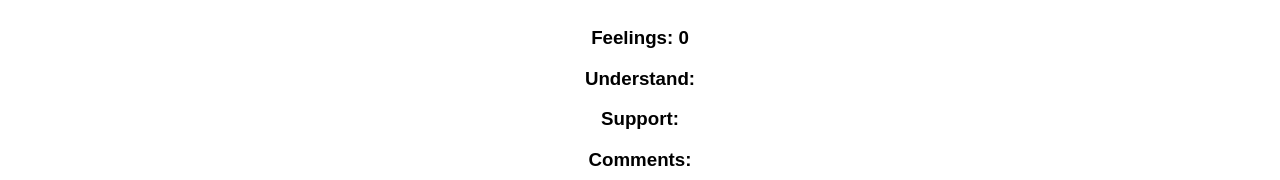
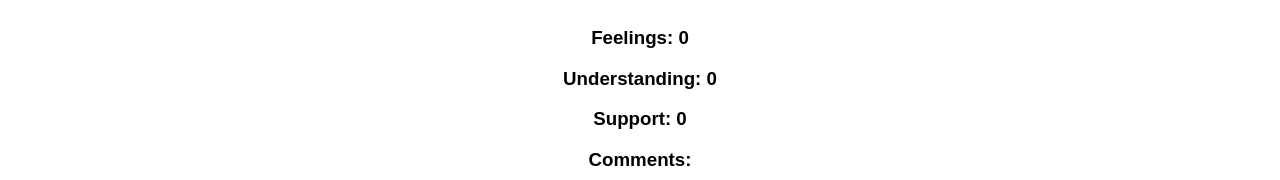
Before and after one commit to yasis12/weekend-redux-feedback-loop, a React (Create React App) app: page /#/5 in a window 1280 px wide. Shown: the part 212-392 px from the top of the page. Built offline with nearby package versions, Linux system fonts and the light colour scheme.

Commit message:
all # forms now connect to the store and show up on the review page

```diff
--- a/src/components/Feeling/feeling.jsx
+++ b/src/components/Feeling/feeling.jsx
@@ -1,8 +1,8 @@
 import './feeling.css'
 import React from 'react';
-import { useDispatch, useSelector } from 'react-redux';
+import { useDispatch} from 'react-redux';
 import { useState } from 'react';
-import { Link, useHistory } from 'react-router-dom';
+import { useHistory } from 'react-router-dom';
 
 function feeling () {
 
--- a/src/components/Review/Review.jsx
+++ b/src/components/Review/Review.jsx
@@ -4,15 +4,18 @@ import { useSelector } from 'react-redux';
 
 function Review () {
 
-    const feelings = useSelector(store => store.feelings)
+    const feelings = useSelector(store => store.feelings);
+    const understanding = useSelector(store => store.understanding);
+    const support = useSelector(store => store.support);
+    const comments = useSelector(store => store.comments);
 
     return (
         <div className="ReviewDiv">
             <h1>Review Your Feedback!</h1>
             <h3>Feelings: {feelings} </h3>
-            <h3>Understand: </h3>
-            <h3>Support: </h3>
-            <h3>Comments: </h3>
+            <h3>Understanding: {understanding} </h3>
+            <h3>Support: {support}</h3>
+            <h3>Comments: {comments}</h3>
 
             <Link to="/6"> Submit </Link>
 
--- a/src/components/Support/Support.jsx
+++ b/src/components/Support/Support.jsx
@@ -1,10 +1,12 @@
 import './Support.css'
 import React from 'react';
-import { useDispatch, useSelector } from 'react-redux';
+import { useDispatch } from 'react-redux';
 import { useState } from 'react';
-import { Link } from 'react-router-dom';
+import { useHistory } from 'react-router-dom';
 
 function Support () {
+
+    const history = useHistory();
     const dispatch = useDispatch();
     const [newSupport, setNewSupport] = useState('');
 
@@ -14,6 +16,7 @@ function Support () {
             type: 'SET_SUPPORT',
             payload: newSupport
         })
+        history.push('/4');
     };
 
     return (
@@ -25,9 +28,9 @@ function Support () {
             <br />
             <h3>How are well are you being supported?</h3>
         <form className="supportForm" onSubmit={handleSubmit}>
-            <input type="number" min="0" max="5" placeholder="Rating 1-5" onChange={event => setNewUnderstanding(event.target.value)}/>
+            <input type="number" min="0" max="5" placeholder="Rating 1-5" onChange={event => setNewSupport(event.target.value)}/>
             <br /> <br />
-            <Link to="/4"> NEXT </Link>
+            <button type='submit'>Next</button>
         </form>
         <br />
 
--- a/src/components/Understanding/Understanding.jsx
+++ b/src/components/Understanding/Understanding.jsx
@@ -1,10 +1,12 @@
 import './Understanding.css'
 import React from 'react';
-import { useDispatch, useSelector } from 'react-redux';
+import { useDispatch } from 'react-redux';
 import { useState } from 'react';
-import { Link } from 'react-router-dom';
+import { useHistory } from 'react-router-dom';
 
 function Understanding () {
+
+    const history = useHistory();
     const dispatch = useDispatch();
     const [newUnderstanding, setNewUnderstanding] = useState('');
 
@@ -14,6 +16,7 @@ function Understanding () {
             type: 'SET_UNDERSTANDING',
             payload: newUnderstanding
         })
+        history.push('/3');
     };
 
     return (
@@ -27,7 +30,7 @@ function Understanding () {
         <form className="understandingForm" onSubmit={handleSubmit}>
             <input type="number" min="0" max="5" placeholder="Rating 1-5" onChange={event => setNewUnderstanding(event.target.value)}/>
             <br /> <br />
-            <Link to="/3"> NEXT </Link>
+            <button type='submit'>Next</button>
         </form>
         <br />
 
```
